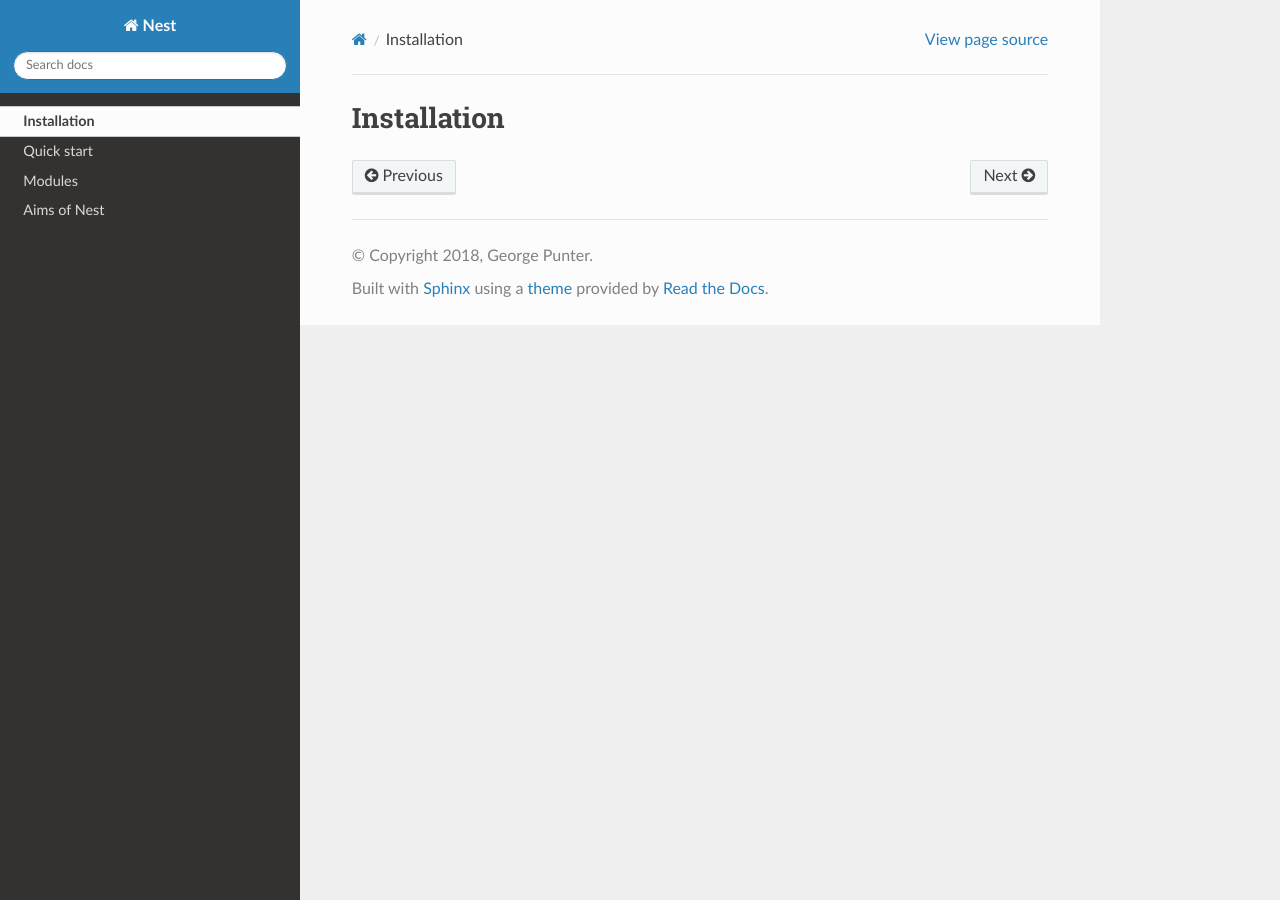
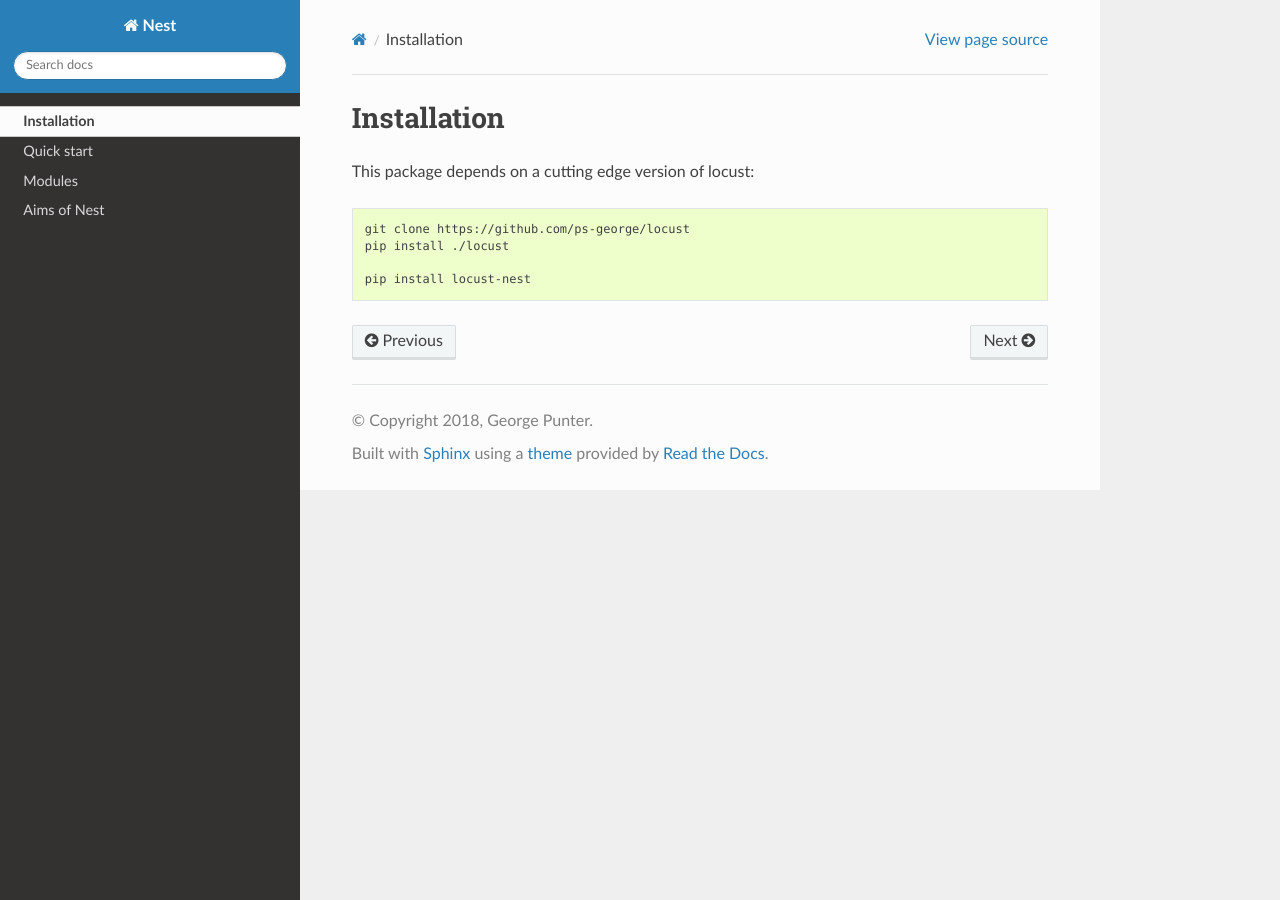
Before and after one commit to BBOXX/nest, a Sphinx documentation site: the page built from docs/INSTALLATION.rst, in a window 1280 px wide. Built offline with Sphinx 7.4.7 and the Read the Docs theme 2.0.0, drawn with Linux system fonts in a browser that asks for light colours.

Commit message:
Adding simply install instructions

```diff
--- a/docs/INSTALLATION.rst
+++ b/docs/INSTALLATION.rst
@@ -2,3 +2,12 @@
 
 Installation
 ============
+
+This package depends on a cutting edge version of locust:
+
+.. code-block:: shell
+
+    git clone https://github.com/ps-george/locust
+    pip install ./locust
+
+    pip install locust-nest
```
